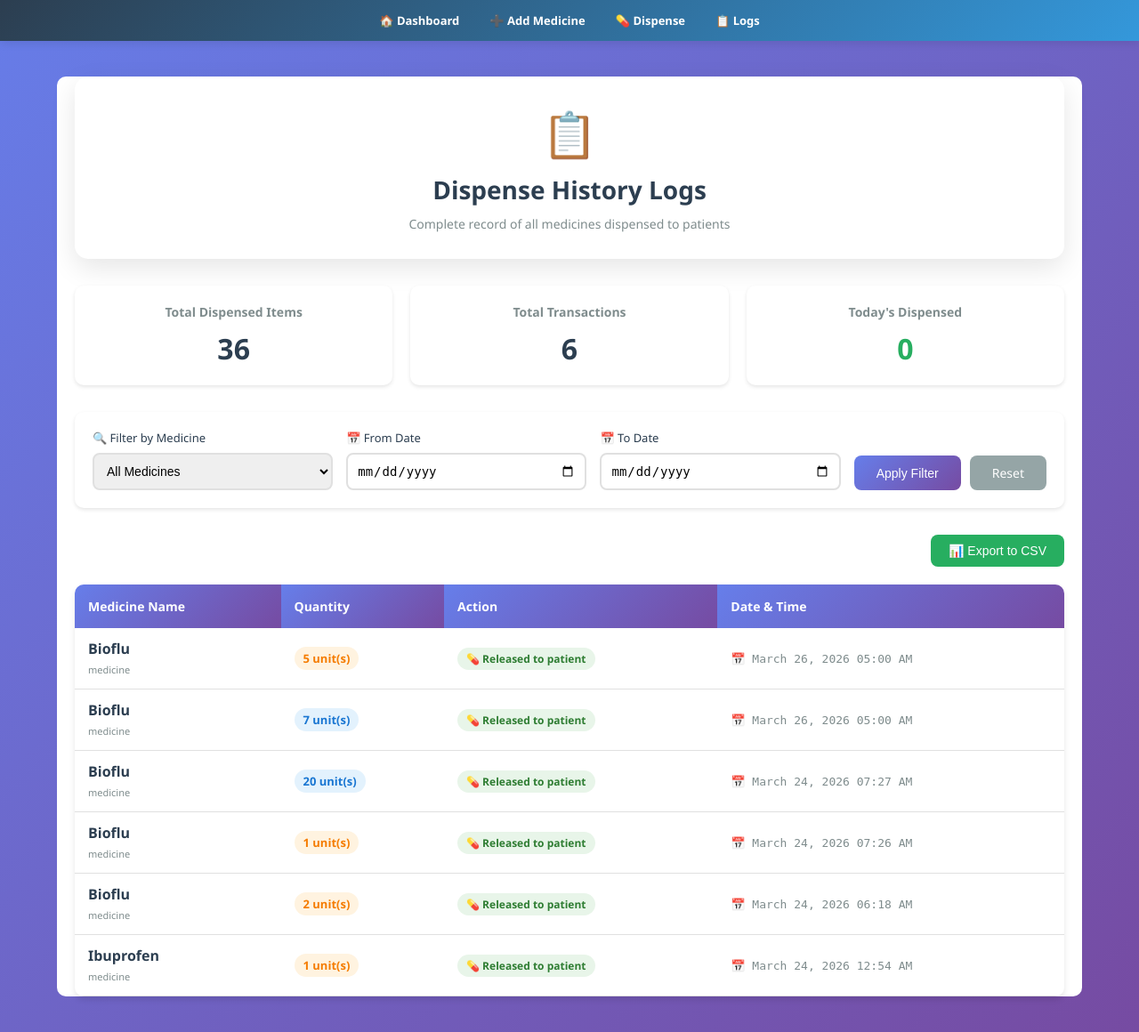
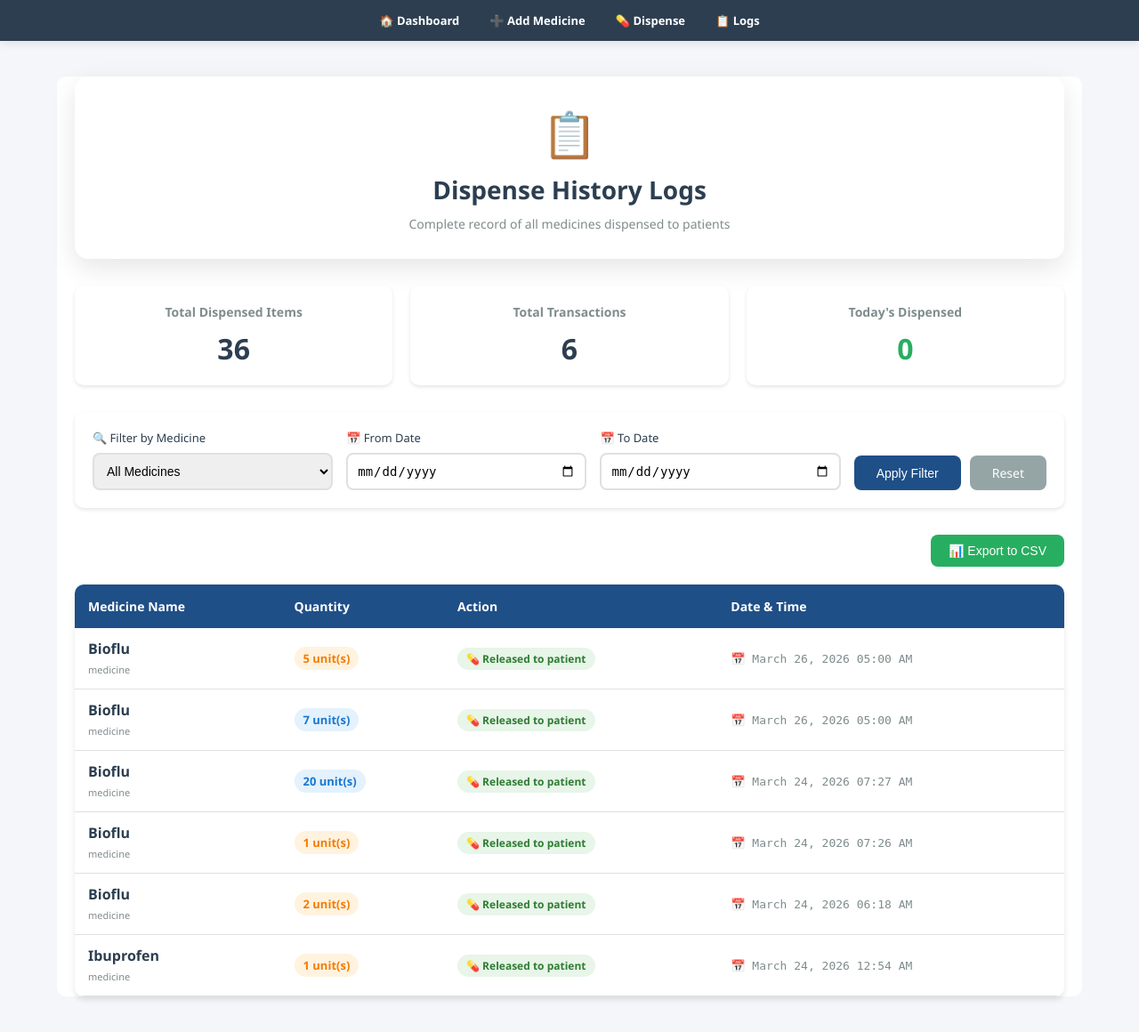
Before and after one commit to JonardPasilan/Clinic_Inventory_System, a PHP site: page /MEDICINE_INVENTORY/logs.php in a window 1280 px wide. Shown: the part 64-1224 px from the top of the page at 89% size. Run offline with PHP 8.4, Linux system fonts and the light colour scheme; data comes from the database, SQL or seed files in the repository.

Commit message:
medicine bg color change

```diff
--- a/MEDICINE_INVENTORY/dispense.php
+++ b/MEDICINE_INVENTORY/dispense.php
@@ -18,12 +18,12 @@ require_once __DIR__ . '/header.php';
 
         body {
             font-family: 'Segoe UI', Tahoma, Geneva, Verdana, sans-serif;
-            background: linear-gradient(135deg, #667eea 0%, #764ba2 100%);
+            background: #f4f6f9;
             min-height: 100vh;
         }
 
         .nav {
-            background: linear-gradient(135deg, #2c3e50 0%, #3498db 100%);
+            background: #2c3e50;
             padding: 8px 10px;
             box-shadow: 0 2px 10px rgba(0,0,0,0.1);
             position: sticky;
--- a/MEDICINE_INVENTORY/edit.php
+++ b/MEDICINE_INVENTORY/edit.php
@@ -34,12 +34,12 @@ $row = $r->fetch_assoc();
 
         body {
             font-family: 'Segoe UI', Tahoma, Geneva, Verdana, sans-serif;
-            background: linear-gradient(135deg, #667eea 0%, #764ba2 100%);
+            background: #f4f6f9;
             min-height: 100vh;
         }
 
         .nav {
-            background: linear-gradient(135deg, #2c3e50 0%, #3498db 100%);
+            background: #2c3e50;
             padding: 8px 10px;
             box-shadow: 0 2px 10px rgba(0,0,0,0.1);
             position: sticky;
@@ -119,7 +119,7 @@ $row = $r->fetch_assoc();
 
         /* Medicine Preview */
         .medicine-preview {
-            background: linear-gradient(135deg, #667eea15 0%, #764ba215 100%);
+            background: #eef2f7;
             border-radius: 10px;
             padding: 15px;
             margin-bottom: 25px;
--- a/MEDICINE_INVENTORY/logs.php
+++ b/MEDICINE_INVENTORY/logs.php
@@ -18,12 +18,12 @@ require_once __DIR__ . '/header.php';
 
         body {
             font-family: 'Segoe UI', Tahoma, Geneva, Verdana, sans-serif;
-            background: linear-gradient(135deg, #667eea 0%, #764ba2 100%);
+            background: #f4f6f9;
             min-height: 100vh;
         }
 
         .nav {
-            background: linear-gradient(135deg, #2c3e50 0%, #3498db 100%);
+            background: #2c3e50;
             padding: 8px 10px;
             box-shadow: 0 2px 10px rgba(0,0,0,0.1);
             position: sticky;
@@ -187,7 +187,7 @@ require_once __DIR__ . '/header.php';
 
         .btn-filter {
             padding: 10px 25px;
-            background: linear-gradient(135deg, #667eea 0%, #764ba2 100%);
+            background: #1f4f87;
             color: white;
             border: none;
             border-radius: 8px;
@@ -199,7 +199,7 @@ require_once __DIR__ . '/header.php';
 
         .btn-filter:hover {
             transform: translateY(-2px);
-            box-shadow: 0 4px 12px rgba(102,126,234,0.4);
+            box-shadow: 0 4px 12px rgba(31,79,135,0.4);
         }
 
         .btn-reset {
@@ -233,7 +233,7 @@ require_once __DIR__ . '/header.php';
         }
 
         th {
-            background: linear-gradient(135deg, #667eea 0%, #764ba2 100%);
+            background: #1f4f87;
             color: white;
             padding: 15px;
             text-align: left;
```
Also changed, not shown: MEDICINE_INVENTORY/add.php (+4 -4 lines), MEDICINE_INVENTORY/add_stock.php (+5 -5 lines), MEDICINE_INVENTORY/index.php (+5 -5 lines).
